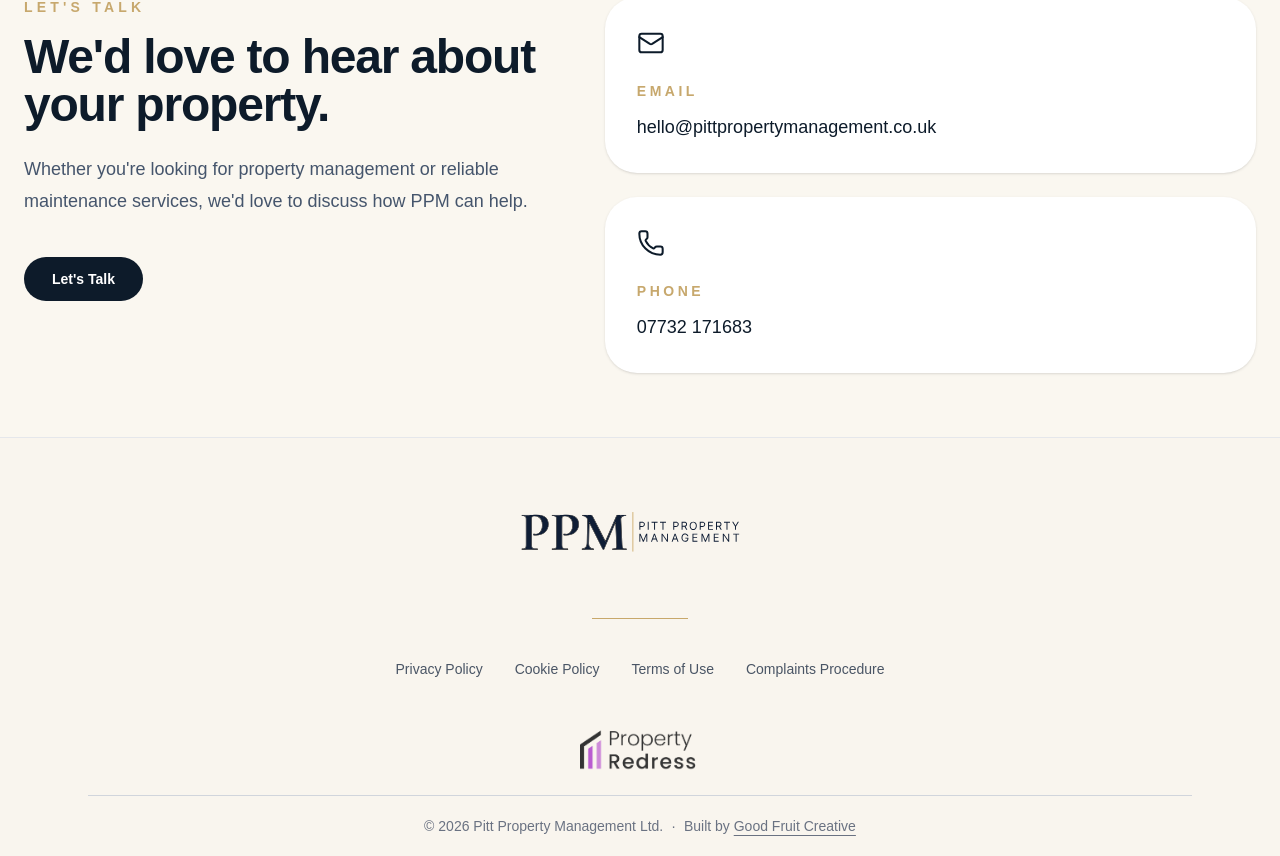
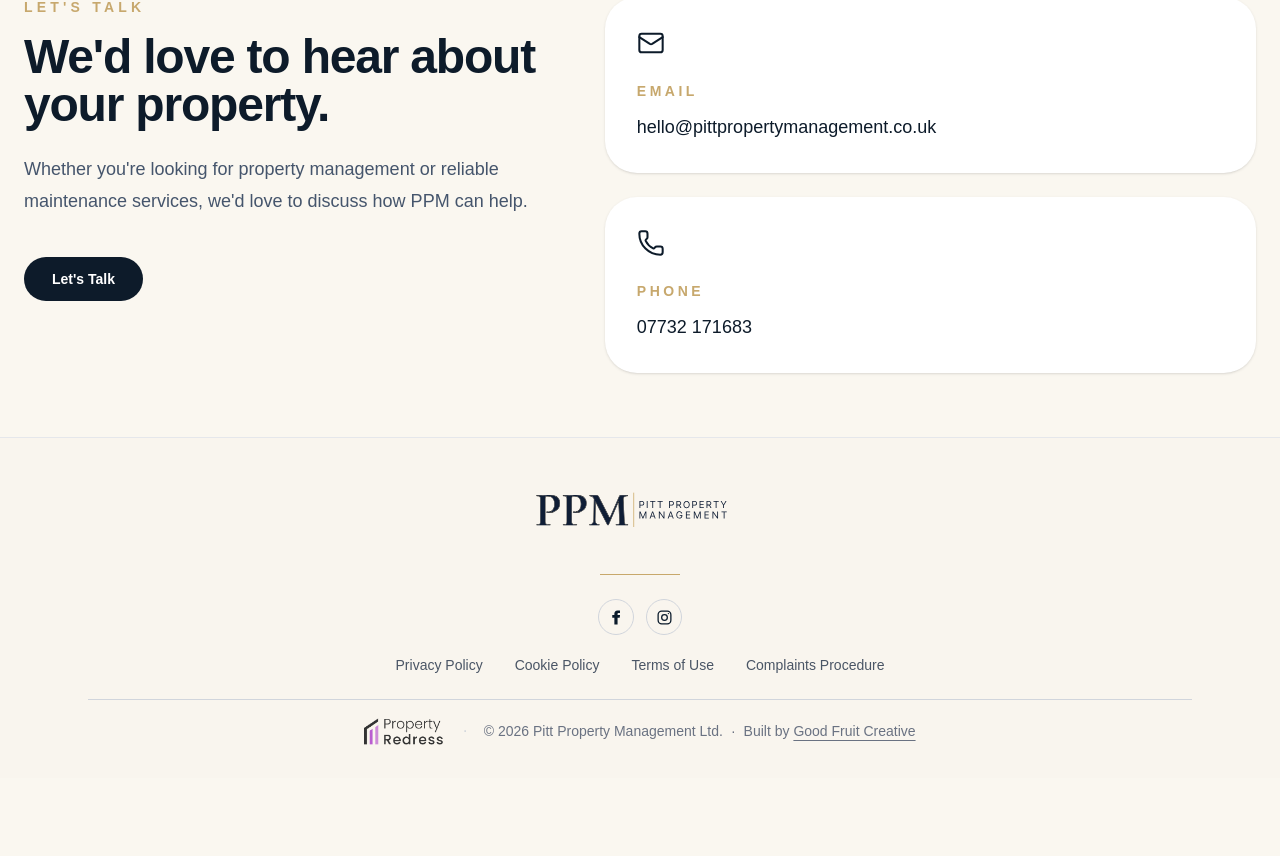
Before and after one commit to Dunham9/pitt-property-management, a Next.js app: page / in a window 1280 px wide. Shown: the part 3189-4045 px from the top of the page. After the commit the page ends 3967 px from the top, so only its background shows below. Built offline with nearby package versions, Linux system fonts and the light colour scheme.

Commit message:
Update footer with social links

```diff
--- a/components/Footer.tsx
+++ b/components/Footer.tsx
@@ -4,63 +4,120 @@ import Link from "next/link";
 export default function Footer() {
   return (
     <footer className="border-t border-gray-200 bg-[#F9F5EE]">
-     <div className="mx-auto max-w-6xl px-6 pt-12 pb-5 text-center">
+      <div className="mx-auto max-w-6xl px-6 py-8 text-center">
 
         {/* Logo */}
         <Image
           src="/primary-logo-new.svg"
           alt="Pitt Property Management"
           width={240}
-          height={210}
+          height={80}
           priority
-          className="mx-auto"
+          className="mx-auto h-auto w-[210px]"
         />
 
+        {/* Gold Divider */}
+        <div className="mx-auto my-6 h-px w-20 bg-[#C8A86B]" />
 
-        {/* Gold Divider */}
-        <div className="mx-auto my-10 h-px w-24 bg-[#C8A86B]" />
+        {/* Social Links */}
+        <div className="mb-5 flex items-center justify-center gap-3">
+
+          {/* Facebook */}
+          <a
+            href="https://www.facebook.com/profile.php?id=61593022056295"
+            target="_blank"
+            rel="noopener noreferrer"
+            aria-label="Facebook"
+            className="flex h-9 w-9 items-center justify-center rounded-full border border-gray-300 text-[#0B1B2B] transition hover:border-[#C8A86B] hover:text-[#C8A86B]"
+          >
+            <svg
+              viewBox="0 0 24 24"
+              width="17"
+              height="17"
+              fill="currentColor"
+              aria-hidden="true"
+            >
+              <path d="M13.5 8.5V6.8c0-.8.5-1 1-1h2.4V2.1L13.6 2C10.3 2 9 4 9 6.5v2H6v4h3V22h4.5v-9.5h3l.5-4h-3.5z" />
+            </svg>
+          </a>
+
+          {/* Instagram */}
+          <a
+            href="https://www.instagram.com/pittpropertymanagementuk/"
+            target="_blank"
+            rel="noopener noreferrer"
+            aria-label="Instagram"
+            className="flex h-9 w-9 items-center justify-center rounded-full border border-gray-300 text-[#0B1B2B] transition hover:border-[#C8A86B] hover:text-[#C8A86B]"
+          >
+            <svg
+              viewBox="0 0 24 24"
+              width="17"
+              height="17"
+              fill="none"
+              stroke="currentColor"
+              strokeWidth="1.8"
+              strokeLinecap="round"
+              strokeLinejoin="round"
+              aria-hidden="true"
+            >
+              <rect x="3" y="3" width="18" height="18" rx="5" />
+              <circle cx="12" cy="12" r="4" />
+              <circle
+                cx="17.5"
+                cy="6.5"
+                r="1"
+                fill="currentColor"
+                stroke="none"
+              />
+            </svg>
+          </a>
+        </div>
 
         {/* Legal Links */}
         <div className="flex flex-wrap justify-center gap-x-8 gap-y-3 text-sm text-gray-600">
-          <Link href="/privacy-policy" className="hover:text-black transition">
+          <Link href="/privacy-policy" className="transition hover:text-black">
             Privacy Policy
           </Link>
 
-          <Link href="/cookie-policy" className="hover:text-black transition">
+          <Link href="/cookie-policy" className="transition hover:text-black">
             Cookie Policy
           </Link>
 
-          <Link href="/terms-of-use" className="hover:text-black transition">
+          <Link href="/terms-of-use" className="transition hover:text-black">
             Terms of Use
           </Link>
 
           <Link
             href="/complaints-procedure"
-            className="hover:text-black transition"
+            className="transition hover:text-black"
           >
             Complaints Procedure
           </Link>
         </div>
 
+        {/* Bottom Bar */}
+        <div className="mt-6 border-t border-gray-300 pt-4">
+          <div className="flex flex-col items-center justify-center gap-3 sm:flex-row sm:gap-4">
+
             {/* Property Redress */}
-        <div className="mt-12">
             <a
               href="https://www.propertyredress.co.uk/"
               target="_blank"
               rel="noopener noreferrer"
+              className="shrink-0"
             >
               <Image
                 src="/the-redress-logo.png"
                 alt="Member of the Property Redress Scheme"
-              width={120}
-              height={47}
-              className="mx-auto"
+                width={82}
+                height={32}
+                className="h-auto w-[82px]"
               />
             </a>
-        </div>
+
+            <span className="hidden text-gray-300 sm:inline">·</span>
 
             {/* Copyright */}
- <div className="mt-6 border-t border-gray-300 pt-5">
             <p className="text-sm text-gray-500">
               © {new Date().getFullYear()} Pitt Property Management Ltd.
               <span className="mx-2">·</span>
@@ -74,6 +131,8 @@ export default function Footer() {
                 Good Fruit Creative
               </a>
             </p>
+
+          </div>
         </div>
 
       </div>
```
Lines whose indentation alone changed are shown as unchanged.
